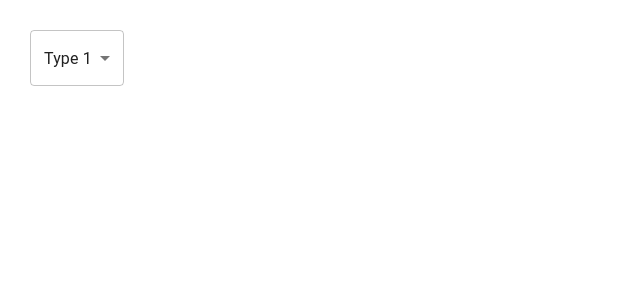
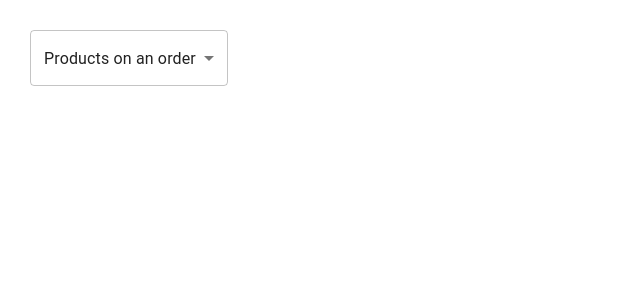
Before and after one commit to rolandjlevy/react-mui-dynamic-select-stackoverflow, a React (Vite) app: page / in a window 1280 px wide. Shown: the top 300 px of the page, without its empty margins (0-640 px from the left). Built offline with nearby package versions, Linux system fonts and the light colour scheme.

Commit message:
Parent / Child dropdowns working

```diff
--- a/src/DynamicSelect.jsx
+++ b/src/DynamicSelect.jsx
@@ -8,16 +8,10 @@ import {
   ListItemText,
   MenuItem,
   FormControl,
+  FormGroup,
   Select,
   Typography
 } from '@mui/material';
-
-const myTypes = {
-  TYPE_1: {label:"Type 1", items: [1, 2, 3]},
-  TYPE_2: {label:"Type 2", items: [4, 5, 6, 7, 8]},
-  TYPE_3: {label:"Type 3", items: [9, 10]},
-  TYPE_4: {label:"Type 4", items: [11, 12, 13, 14]},
-};
 
 const dropdowns = data
   .filter(rule => !rule.approval_rules_parent_id)
@@ -27,8 +21,6 @@ const dropdowns = data
   return acc;
 }, []);
 
-console.log(dropdowns)
-
 const SelectMenuItem = (props) => (
   <MenuItem {...props}>
     <ListItemText primary={props["data-value"]} />
@@ -36,37 +28,59 @@ const SelectMenuItem = (props) => (
 );
 
 export default function DynamicSelect() {
-  const [state, setState] = useState(myTypes.TYPE_1.label);
+  const [dropdownValue, setDropdownValue] = useState(dropdowns[0].name);
   const [childItems, setChildItems] = useState([]);
-  const handleChange = (e) => setState(e.target.value);
-  const handleClick = (e, items) => setChildItems(items);
+  const handleChange = (e) => setDropdownValue(e.target.value);
+  const handleClick = (e, items) => {
+    setChildItems(items);
+    setDropdownValueChildren(items[0].name);
+  }
+
+  const [dropdownValueChildren, setDropdownValueChildren] = useState('');
+  const handleChangeChildren = (e) => {
+    setDropdownValueChildren(e.target.value);
+  }
 
   return (
     <Box>
-      <FormControl>
+      <FormGroup>
         <Select
-          value={state}
+          value={dropdownValue}
           onChange={handleChange}
-          sx={{ maxWidth: 250 }}
+          sx={{ width: 'fit-content'}}
         >
-          {Object.keys(myTypes).map((type, index) => (
+          {dropdowns.map(dropdown => (
             <SelectMenuItem
-              onClick={(e) => handleClick(e, myTypes[type].items)}
-              value={myTypes[type].label}
+              onClick={(e) => handleClick(e, dropdown.childItems)}
+              value={dropdown.name}
               key={uuid()}
             >
-              {myTypes[type].label}
+              {dropdown.name}
             </SelectMenuItem>
           ))}
         </Select>
+      </FormGroup>
 
-        {childItems.length > 0 ? (
-          <ul>
-            {childItems.map(child => (<li key={uuid()}>{child}</li>))}
-          </ul>
-        ) : null}
+      {childItems.length > 0 ? (
+        <FormGroup>
+          <Select
+            value={dropdownValueChildren}
+            onChange={handleChangeChildren}
+            sx={{ width: 'fit-content'}}
+          >
+            {childItems.map((child) => (
+              <MenuItem
+                onClick={() => console.log('clicked:', child)}
+                value={child.name}
+                key={uuid()}
+              >
+                {child.name}
+              </MenuItem>
+            ))}
+          </Select>
+        </FormGroup>
+      ) : null}
 
-      </FormControl>
     </Box>
   );
 }
```
Also changed, not shown: src/notes.md (+8 -0 lines).
